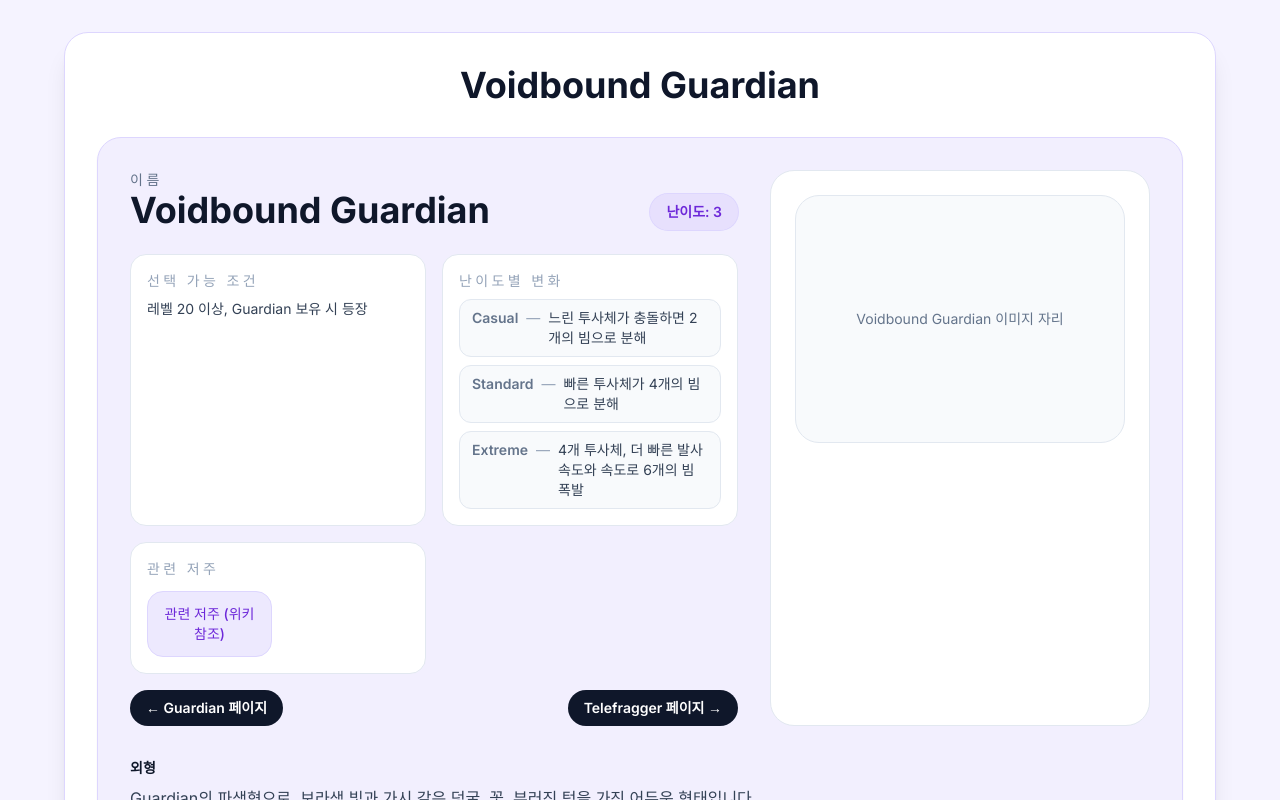
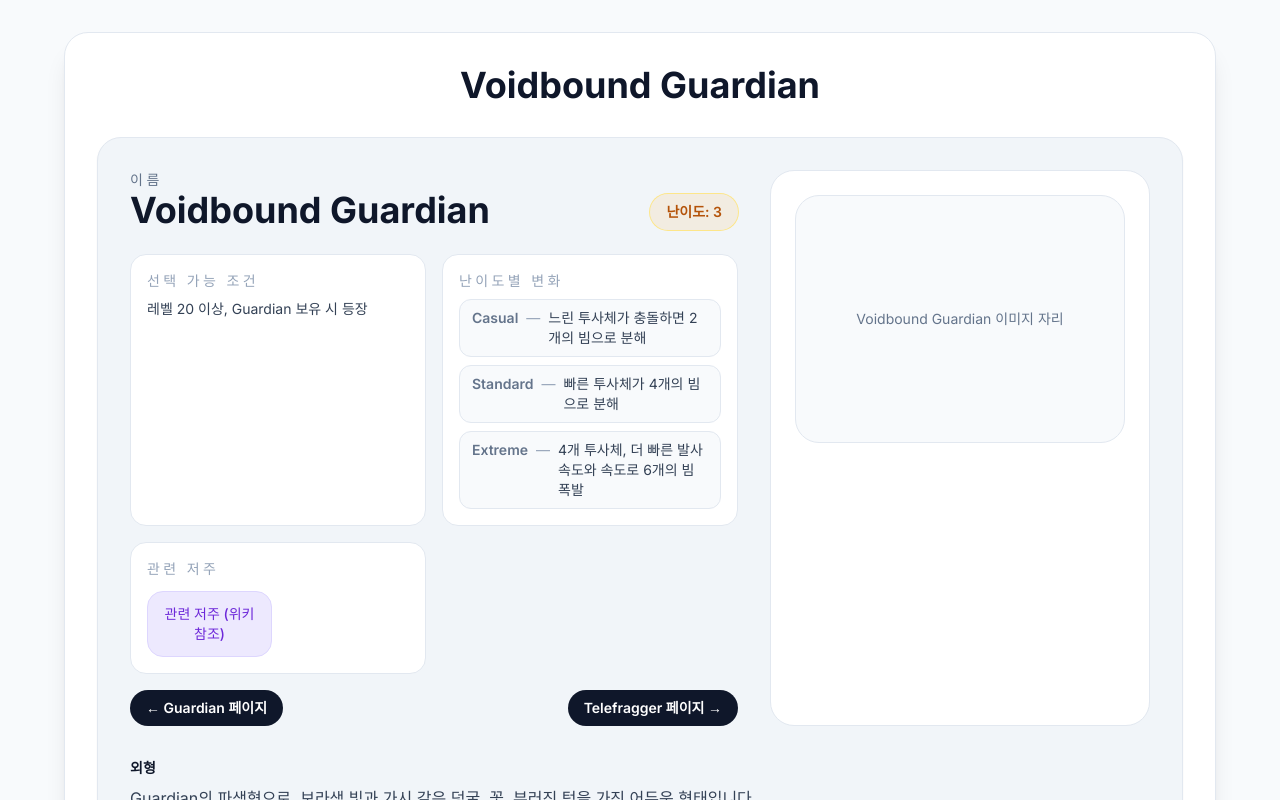
Before and after one commit to merrystat/nullscape-guide, a Next.js app: page /enemies/guardian/voidbound-guardian in a window 1280 px wide. Shown: the top 800 px of the page. Built offline with nearby package versions, Linux system fonts and the light colour scheme.

Commit message:
Align Voidbound Guardian button and page styling

```diff
--- a/app/enemies/guardian/voidbound-guardian/page.tsx
+++ b/app/enemies/guardian/voidbound-guardian/page.tsx
@@ -1,12 +1,12 @@
 export default function VoidboundGuardianPage() {
   return (
-    <main className="min-h-screen bg-violet-50 p-8">
-      <div className="mx-auto max-w-6xl rounded-3xl border border-violet-200 bg-white p-8 shadow-xl">
+    <main className="min-h-screen bg-slate-50 p-8">
+      <div className="mx-auto max-w-6xl rounded-3xl border border-slate-200 bg-white p-8 shadow-xl">
         <h1 className="text-4xl font-bold text-slate-900 mb-8 text-center">Voidbound Guardian</h1>
 
         <div className="grid gap-8">
           <article className="space-y-6">
-            <div className="rounded-3xl border border-violet-200 bg-violet-100/70 p-8 shadow-sm">
+            <div className="rounded-3xl border border-slate-200 bg-slate-100 p-8 shadow-sm">
               <div className="grid gap-8 lg:grid-cols-[1.6fr_1fr]">
                 <div>
                   <div className="flex flex-col gap-4 sm:flex-row sm:items-end sm:justify-between">
@@ -14,7 +14,7 @@ export default function VoidboundGuardianPage() {
                       <p className="text-sm uppercase tracking-[0.25em] text-slate-500">이름</p>
                       <h2 className="text-4xl font-bold text-slate-900">Voidbound Guardian</h2>
                     </div>
-                    <div className="rounded-3xl bg-violet-500/10 px-4 py-2 text-sm font-semibold text-violet-700 ring-1 ring-violet-200">
+                    <div className="rounded-3xl bg-amber-500/10 px-4 py-2 text-sm font-semibold text-amber-700 ring-1 ring-amber-200">
                       난이도: 3
                     </div>
                   </div>
```
Also changed, not shown: 1 other file (tests, documents, lock files or other folders).
